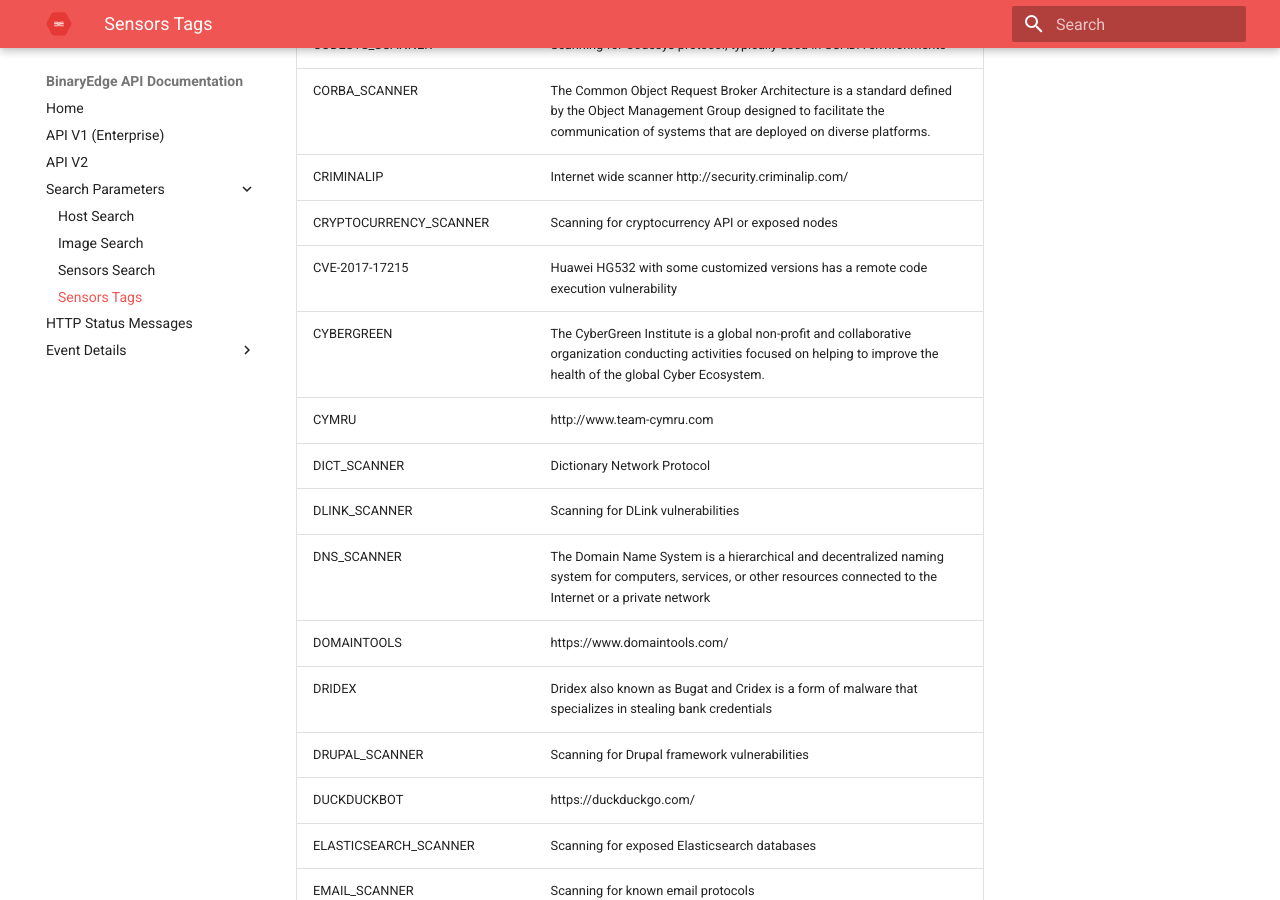
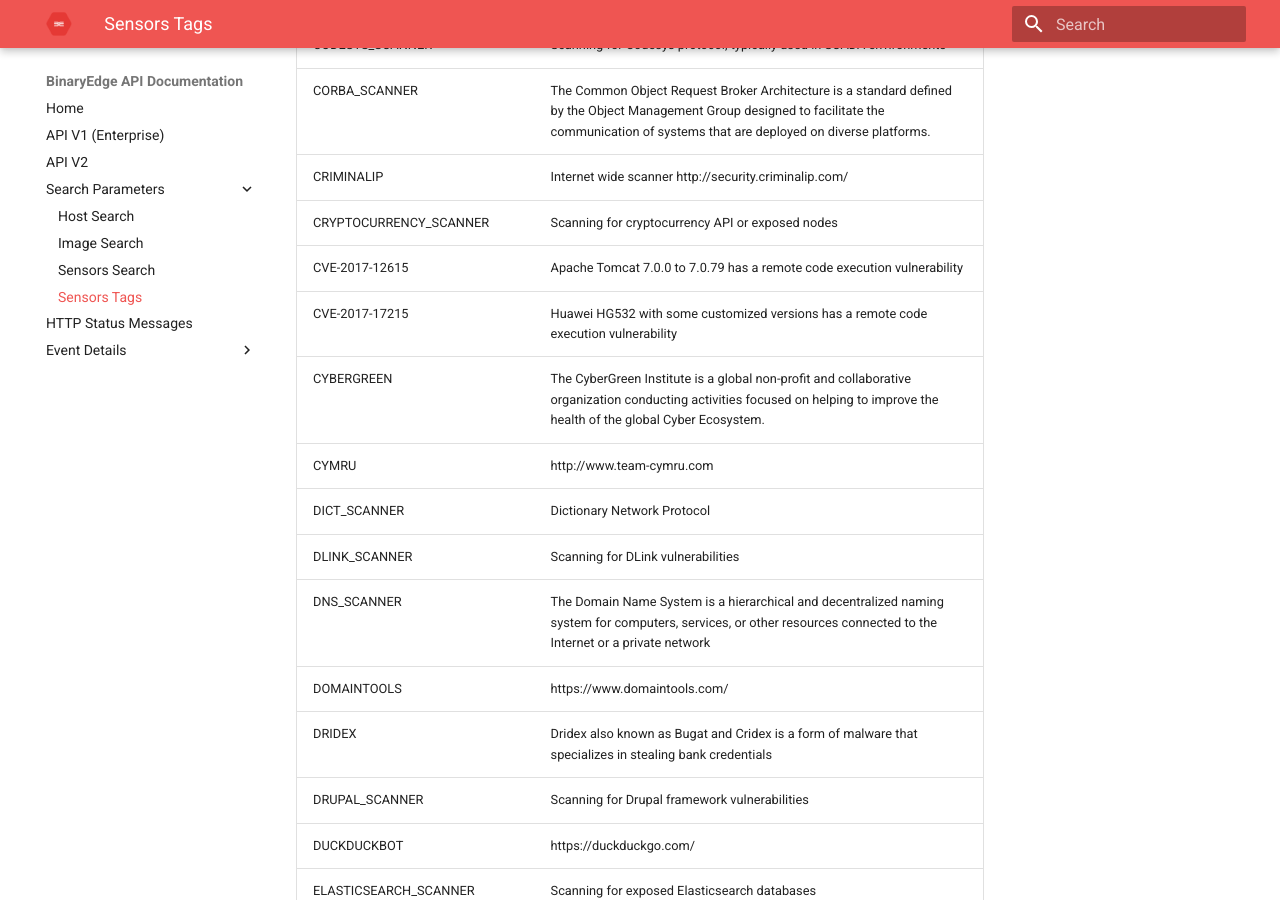
Before and after one commit to igama/docs.binaryedge.io, an MkDocs documentation site: the page built from docs/sensors-tags.md, in a window 1280 px wide and 900 px high, scrolled down 1260 px. Built offline with MkDocs 1.6.1 and Material for MkDocs 9.7.7, drawn with Linux system fonts in a browser that asks for light colours; some of the changed text lies outside the part shown.

Commit message:
Update sensors-tags.md

```diff
--- a/docs/sensors-tags.md
+++ b/docs/sensors-tags.md
@@ -27,6 +27,7 @@
  | CORBA_SCANNER | The Common Object Request Broker Architecture is a standard defined by the Object Management Group designed to facilitate the communication of systems that are deployed on diverse platforms. |
  | CRIMINALIP | Internet wide scanner http://security.criminalip.com/ |
  | CRYPTOCURRENCY_SCANNER | Scanning for cryptocurrency API or exposed nodes |
+ | CVE-2017-12615 | Apache Tomcat 7.0.0 to 7.0.79 has a remote code execution vulnerability |
  | CVE-2017-17215 | Huawei HG532 with some customized versions has a remote code execution vulnerability |
  | CYBERGREEN | The CyberGreen Institute is a global non-profit and collaborative organization conducting activities focused on helping to improve the health of the global Cyber Ecosystem. |
  | CYMRU | http://www.team-cymru.com |
@@ -137,6 +139,7 @@
  | STRETCHOID | http://stretchoid.com/ Stetchoid is a platform that helps identify an organization's online services. |
  | TALAIA | https://www.talaia.io/ A highly scalable, NetFlow/IPFIX based big-data platform that is designed for network operators taking complex decisions |
  | TCP_SYN | SYN packet received |
+ | THINK_PHP | Exploitation of ThinkPHP vulnerability |
  | TOFSEE | Backdoor.Tofsee is capable of making changes to the settings on affected systems and stealing information from them. Once executed, it is capable of tracking users online activities, opening affected systems for infiltration to steal personal information and credentials, and changing browser and DNS settings. |
  | TOR | Tor node |
  | TOR_SCANNER | Scanning for the Tor Protocol |
```
Also changed, not shown: other parts of docs/sensors-tags.md (+1 -0 lines).
